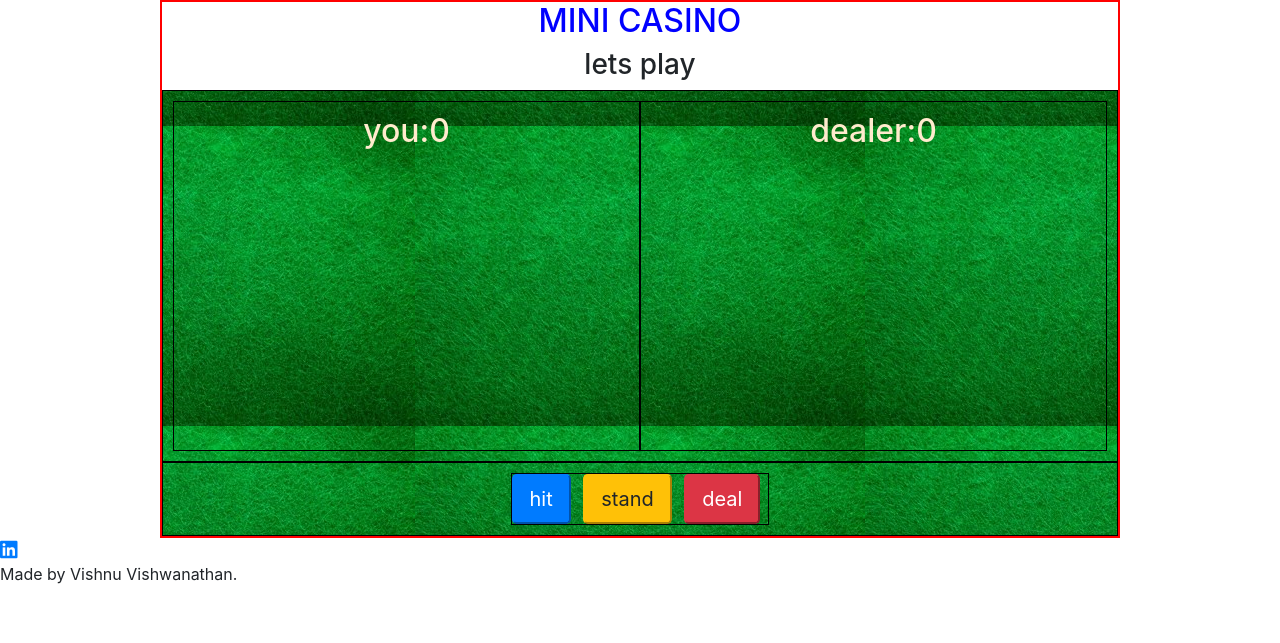
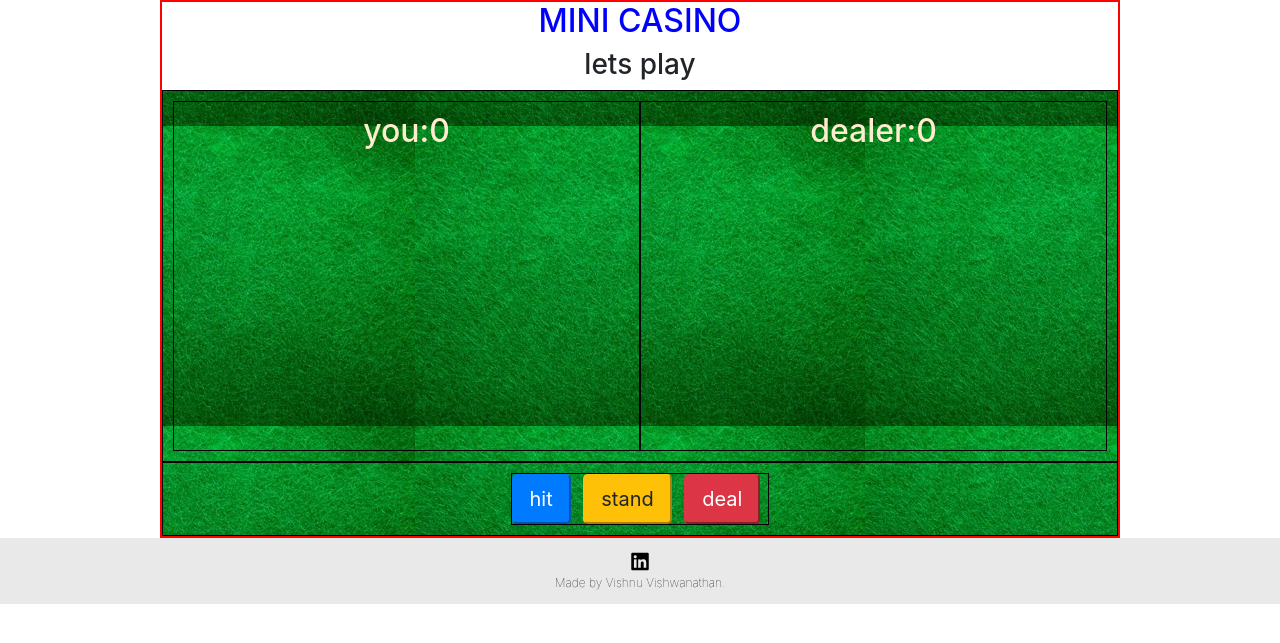
Before and after one commit to vishnu3801/project, a PHP site: page / in a window 1280 px wide. Shown: the top 643 px of the page. Run offline with PHP 8.4, Linux system fonts and the light colour scheme; some libraries are stand-ins or nearby versions.

Commit message:
Update style.css

```diff
--- a/style.css
+++ b/style.css
@@ -41,3 +41,25 @@ justify-content: space-around;
     #bg{
         color:blue;
     }
+
+.footer{
+	background-color: #E9E9E9;
+	color: #000000;
+	padding: 12px;
+    text-align: center;
+}
+
+.contact-icon{
+	color: #000000;
+	padding: 7px;
+}
+
+.contact-icon:hover{
+	color: #a6a19a;
+}
+
+.footer-description{
+	margin: 0;
+	font-size: 12px;
+	font-weight: 100;
+}
```
